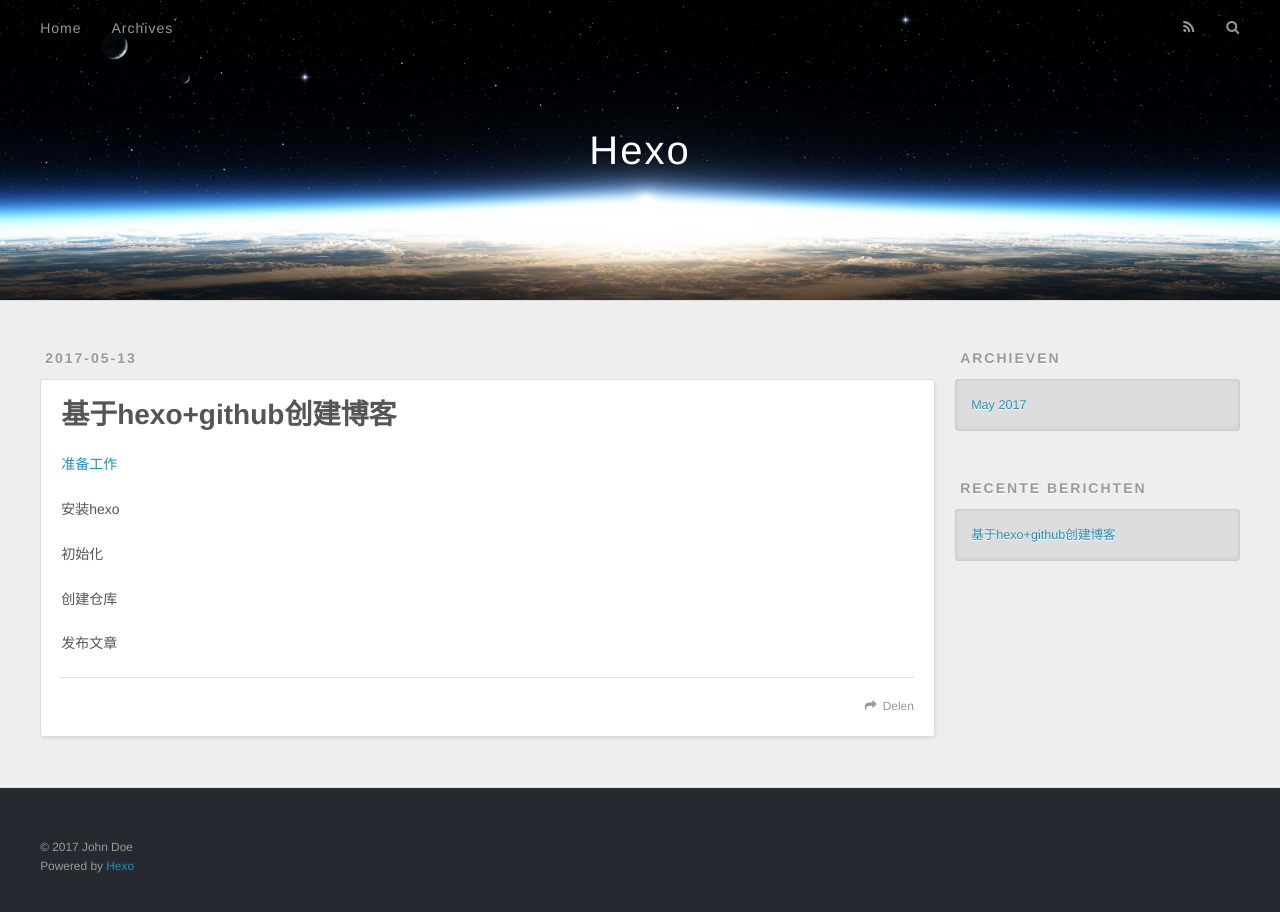
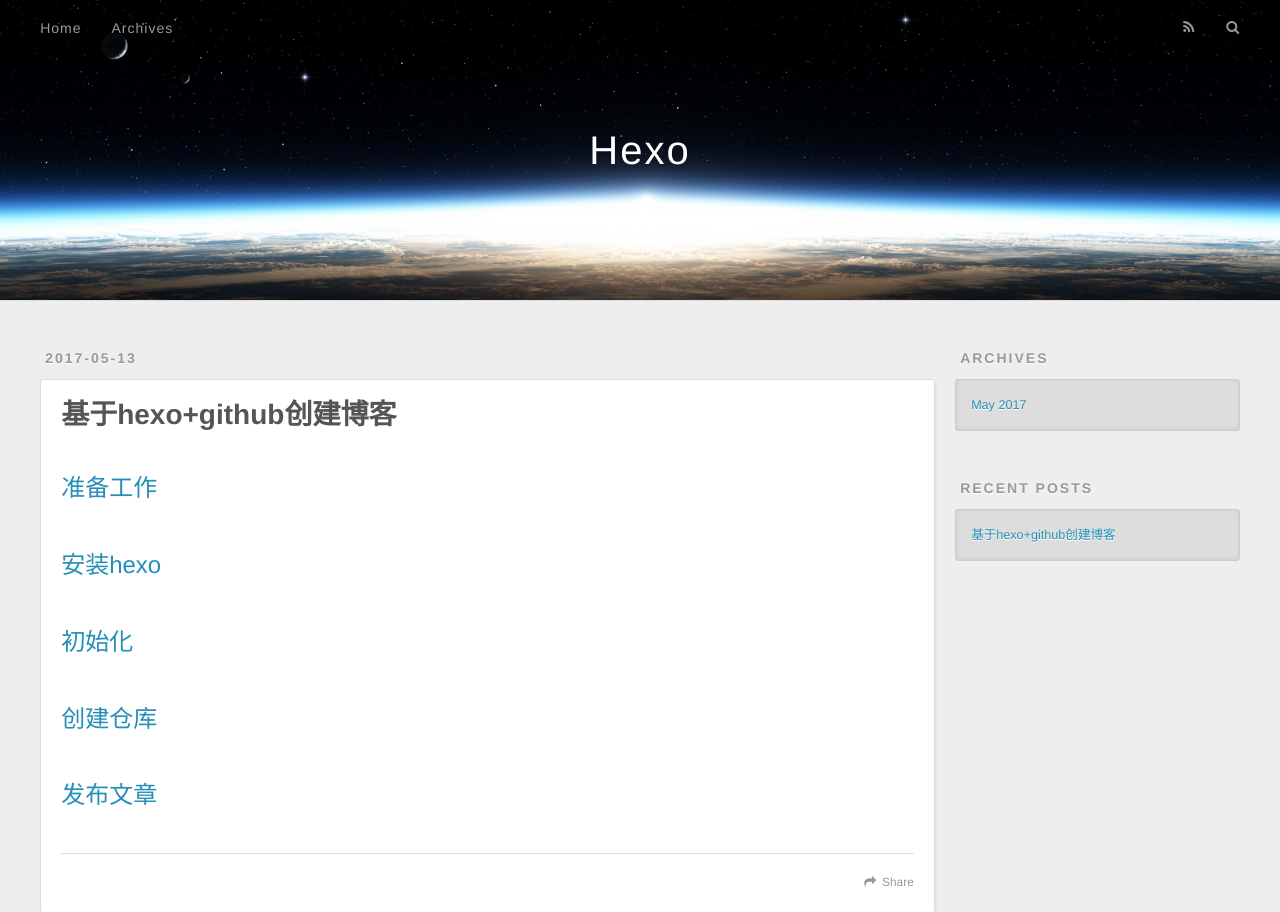
Before and after one commit to CinderellaStory/CinderellaStory.github.io, a plain HTML site: page 2017/05/13/基于hexo+github创建博客/index.html in a window 1280 px wide. Shown: the top 912 px of the page. Drawn offline with nearby package versions, Linux system fonts and the light colour scheme.

Commit message:
Site updated: 2017-05-13 14:10:45

```diff
--- a/2017/05/13/基于hexo+github创建博客/index.html
+++ b/2017/05/13/基于hexo+github创建博客/index.html
@@ -54,7 +54,7 @@
 
           <a id="nav-rss-link" class="nav-icon" href="/atom.xml" title="RSS Feed"></a>
 
-        <a id="nav-search-btn" class="nav-icon" title="Zoeken"></a>
+        <a id="nav-search-btn" class="nav-icon" title="Search"></a>
       </nav>
       <div id="search-form-wrap">
         <form action="//google.com/search" method="get" accept-charset="UTF-8" class="search-form"><input type="search" name="q" class="search-form-input" placeholder="Search"><button type="submit" class="search-form-submit">&#xF002;</button><input type="hidden" name="sitesearch" value="http://yoursite.com"></form>
@@ -84,15 +84,17 @@
       </header>
 
     <div class="article-entry" itemprop="articleBody">
-        <p><a herf="#">准备工作</a><p>
-        <p>安装hexo<p>
-        <p>初始化<p>
-        <p>创建仓库<p>
-        <p>发布文章<p>
+        <div class="hexo-subling" style="font-size:24px">
+          <p><a herf="#">准备工作</a><p>
+          <p><a herf="#">安装hexo</a><p>
+          <p><a herf="#">初始化</a><p>
+          <p><a herf="#">创建仓库</a><p>
+          <p><a herf="#">发布文章</a><p>
+        </div>
       </ul>
     </div>
     <footer class="article-footer">
-      <a data-url="http://yoursite.com/2017/05/13/基于hexo+github创建博客/" data-id="cj2mvf0no0000ff0jsor7xpqx" class="article-share-link">Delen</a>
+      <a data-url="http://yoursite.com/2017/05/13/基于hexo+github创建博客/" data-id="cj2mvhvvz0000h70jv4ug0alt" class="article-share-link">Share</a>
 
 
     </footer>
@@ -116,7 +118,7 @@
 
 
   <div class="widget-wrap">
-    <h3 class="widget-title">Archieven</h3>
+    <h3 class="widget-title">Archives</h3>
     <div class="widget">
       <ul class="archive-list"><li class="archive-list-item"><a class="archive-list-link" href="/archives/2017/05/">May 2017</a></li></ul>
     </div>
@@ -126,7 +128,7 @@
 
 
   <div class="widget-wrap">
-    <h3 class="widget-title">Recente berichten</h3>
+    <h3 class="widget-title">Recent Posts</h3>
     <div class="widget">
       <ul>
 
```
Also changed, not shown: archives/2017/05/index.html (+4 -4 lines), archives/2017/index.html (+4 -4 lines), archives/index.html (+4 -4 lines), index.html (+11 -9 lines).
